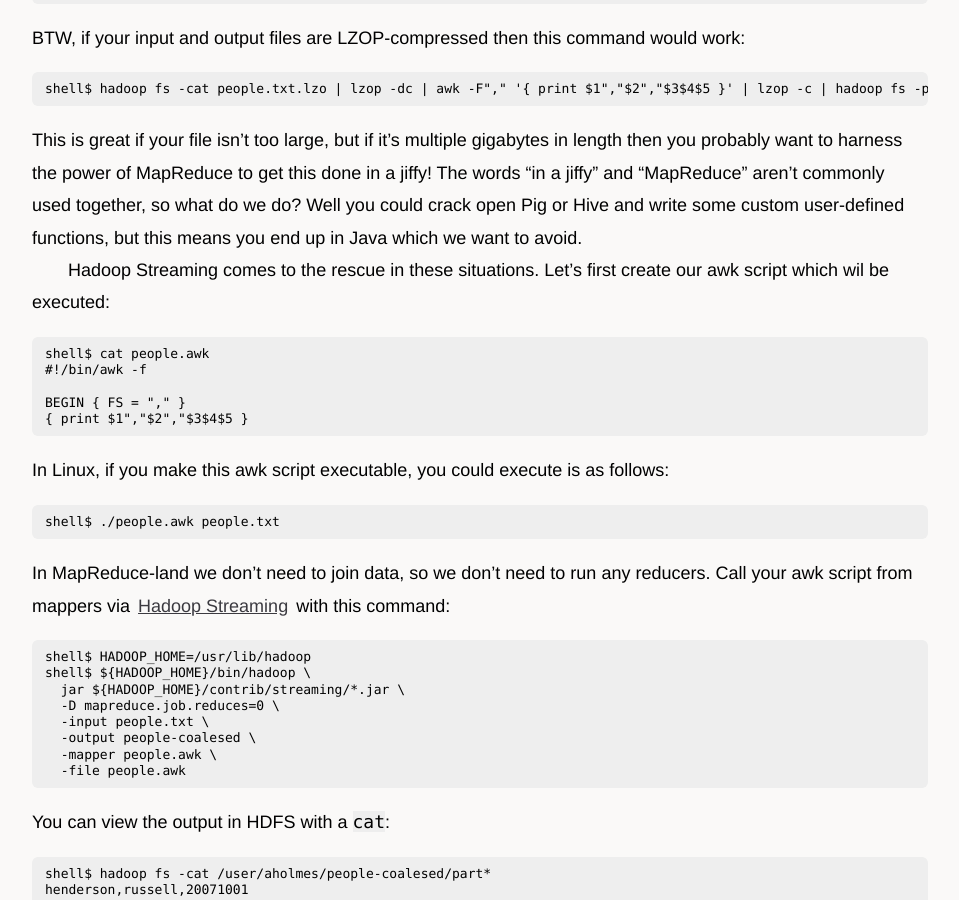
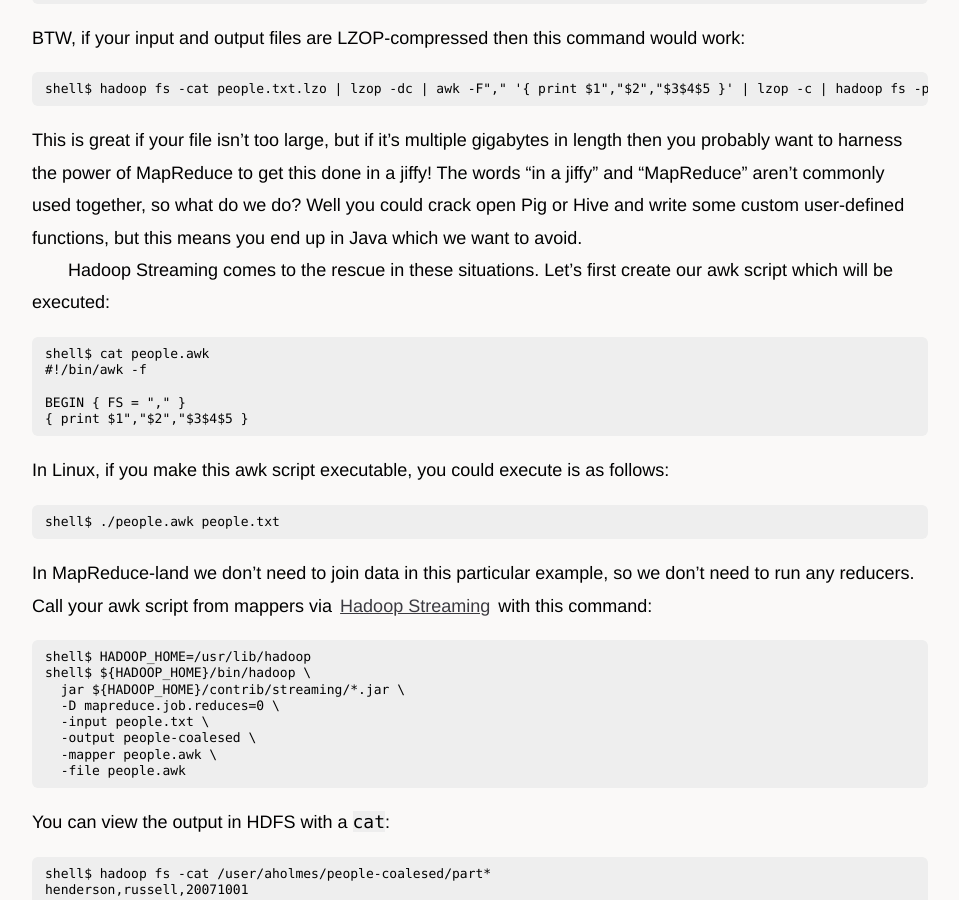
Before and after one commit to alexholmes/blog, a Jekyll site: the page built from _posts/2013-01-17-awk-with-hadoop-streaming.markdown, in a window 1280 px wide and 900 px high, scrolled down 875 px. Shown: the whole window, without its empty margins (160-1119 px from the left). Built offline with Jekyll 4.4.1, drawn with Linux system fonts in a browser that asks for light colours; comment, search, counter and statistics services are not loaded.

Commit message:
Update _posts/2013-01-17-awk-with-hadoop-streaming.markdown
typo fix

```diff
--- a/_posts/2013-01-17-awk-with-hadoop-streaming.markdown
+++ b/_posts/2013-01-17-awk-with-hadoop-streaming.markdown
@@ -42,7 +42,7 @@ and "MapReduce" aren't commonly used together, so what do we do? Well you could
 Hive and write some custom user-defined functions, but this means you end up in Java which we want to
 avoid.
 
-Hadoop Streaming comes to the rescue in these situations.  Let's first create our awk script which wil be executed:
+Hadoop Streaming comes to the rescue in these situations.  Let's first create our awk script which will be executed:
 
     shell$ cat people.awk
     #!/bin/awk -f
@@ -54,7 +54,7 @@ In Linux, if you make this awk script executable, you could execute is as follow
 
     shell$ ./people.awk people.txt
 
-In MapReduce-land we don't need to join data, so we don't need to run any reducers.
+In MapReduce-land we don't need to join data in this particular example, so we don't need to run any reducers.
 Call your awk script from mappers via [Hadoop Streaming](http://hadoop.apache.org/docs/mapreduce/current/streaming.html) with this command:
 
     shell$ HADOOP_HOME=/usr/lib/hadoop
```
